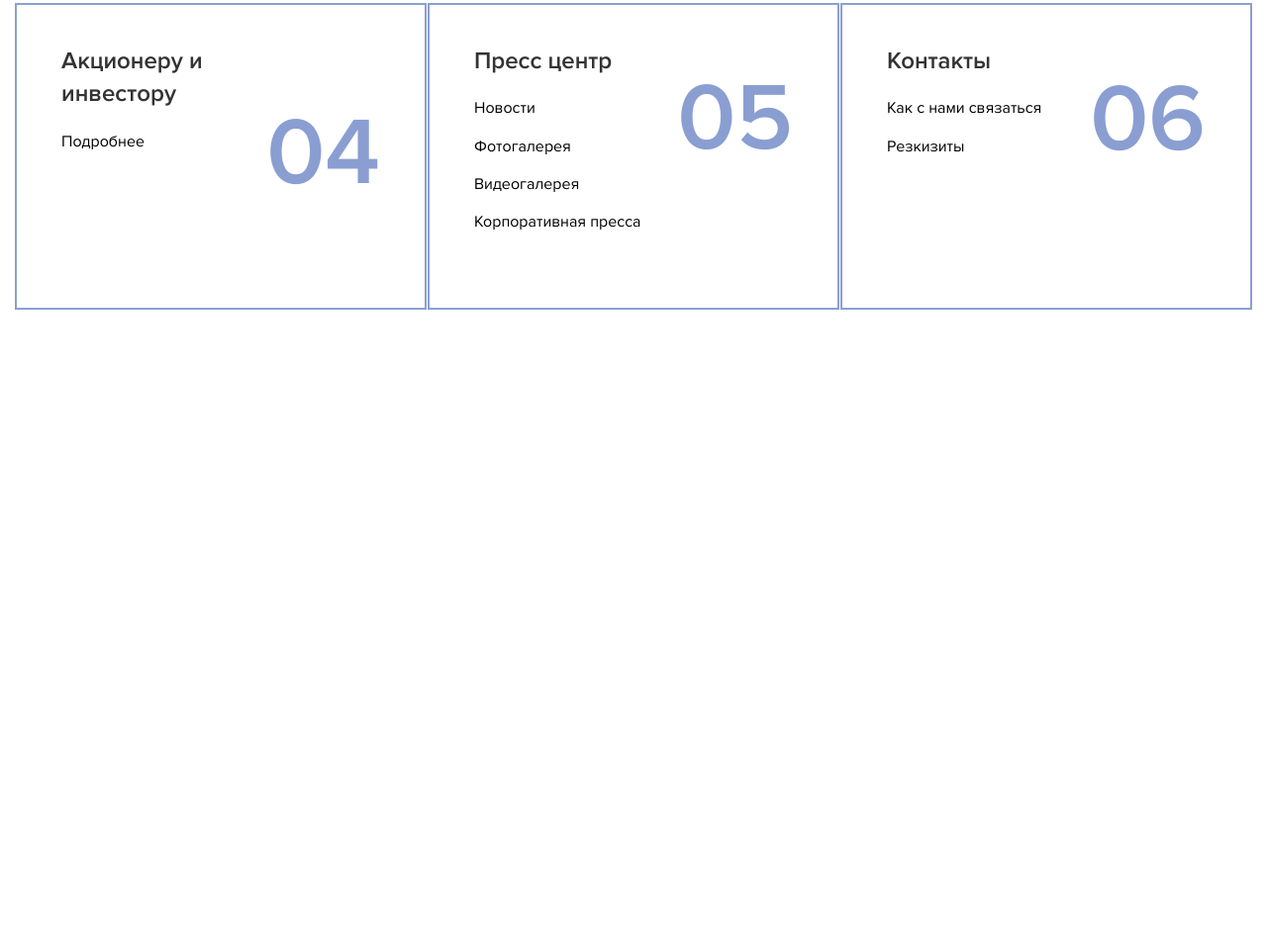
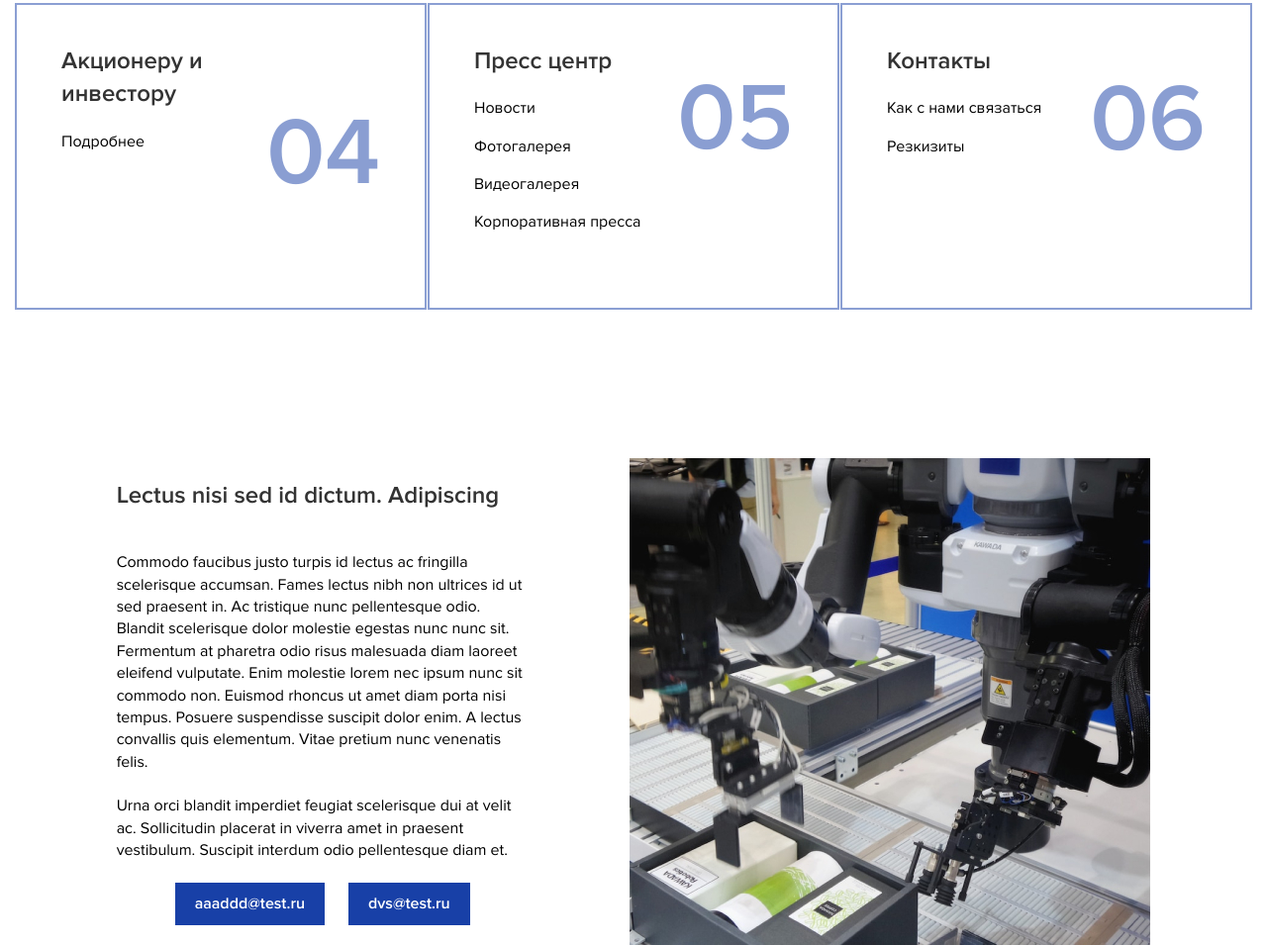
Before and after one commit to MaxWind29/Quintela, a plain HTML site: page index.html in a window 1280 px wide. Shown: the part 1290-2245 px from the top of the page at 99% size. Before the commit the page ends 1603 px from the top, so only its background shows below. Drawn offline with nearby package versions, Linux system fonts and the light colour scheme.

Commit message:
creat section contact

```diff
--- a/css/style.css
+++ b/css/style.css
@@ -283,3 +283,41 @@ body {
    opacity: 0.5;
    transform: translateY(-32%);
 }
+
+.contact{
+   padding-top: 150px;
+}
+
+.contact__wrapper{
+   display: flex;
+   justify-content: space-evenly;
+   align-items: center;
+}
+
+.contact__content-title{
+   margin-bottom: 40px;
+   font-family: var(--font-proxima-bold);
+   font-weight: 700;
+   font-size: 24px;
+   line-height: 140%;
+   color: var(--main-font-color);
+}
+
+.contact__contnet-text{
+   max-width: 416px;
+   margin-bottom: 22px;
+}
+
+.contact__content-box{
+   display: flex;
+   justify-content: center;
+   column-gap: 24px;
+}
+
+.contact__box-link{
+   padding: 10px 20px;
+   background-color: var(--bg-color);
+   color: var(--accent-font-color);
+   font-family: var(--font-proxima-semibold);
+   font-weight: 600;
+}
--- a/index.html
+++ b/index.html
@@ -188,6 +188,37 @@
 				</div>
 			</div>
 		</div>
+		<section class="contact">
+			<div class="container">
+				<div class="contact__wrapper">
+					<div class="contact__content">
+						<h2 class="contact__content-title">
+							Lectus nisi sed id dictum. Adipiscing
+						</h2>
+						<p class="contact__contnet-text">
+							Commodo faucibus justo turpis id lectus ac fringilla scelerisque accumsan. Fames lectus nibh non
+							ultrices id ut sed praesent in. Ac tristique nunc pellentesque odio. Blandit scelerisque dolor
+							molestie egestas nunc nunc sit. Fermentum at pharetra odio risus malesuada diam laoreet eleifend
+							vulputate. Enim molestie lorem nec ipsum nunc sit commodo non. Euismod rhoncus ut amet diam porta
+							nisi
+							tempus. Posuere suspendisse suscipit dolor enim. A lectus convallis quis elementum. Vitae pretium
+							nunc
+							venenatis felis.
+						</p>
+						<p class="contact__contnet-text">
+							Urna orci blandit imperdiet feugiat scelerisque dui at velit ac. Sollicitudin placerat in viverra
+							amet
+							in praesent vestibulum. Suscipit interdum odio pellentesque diam et.
+						</p>
+						<div class="contact__content-box">
+							<a class="contact__box-link" href="mailto:nowhere@yandex.ru">aaaddd@test.ru</a>
+							<a class="contact__box-link" href="mailto:nowhere@yandex.ru">dvs@test.ru</a>
+						</div>
+					</div>
+					<img class="contact__img" src="images/contact/art.jpg" alt="photo">
+				</div>
+			</div>
+		</section>
 	</main>
 	<script src="https://ajax.googleapis.com/ajax/libs/jquery/3.7.0/jquery.min.js"></script>
 	<script src="js/slick.min.js"></script>
```
Also changed, not shown: images/contact/art.jpg (added).
